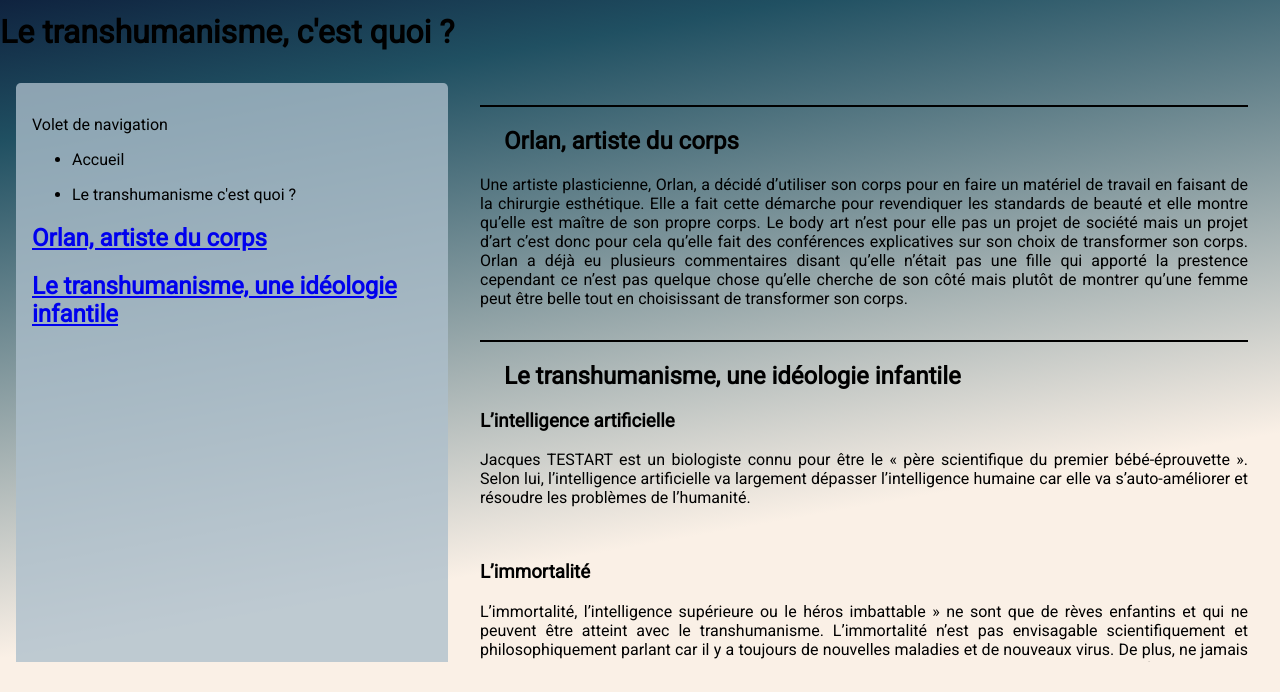
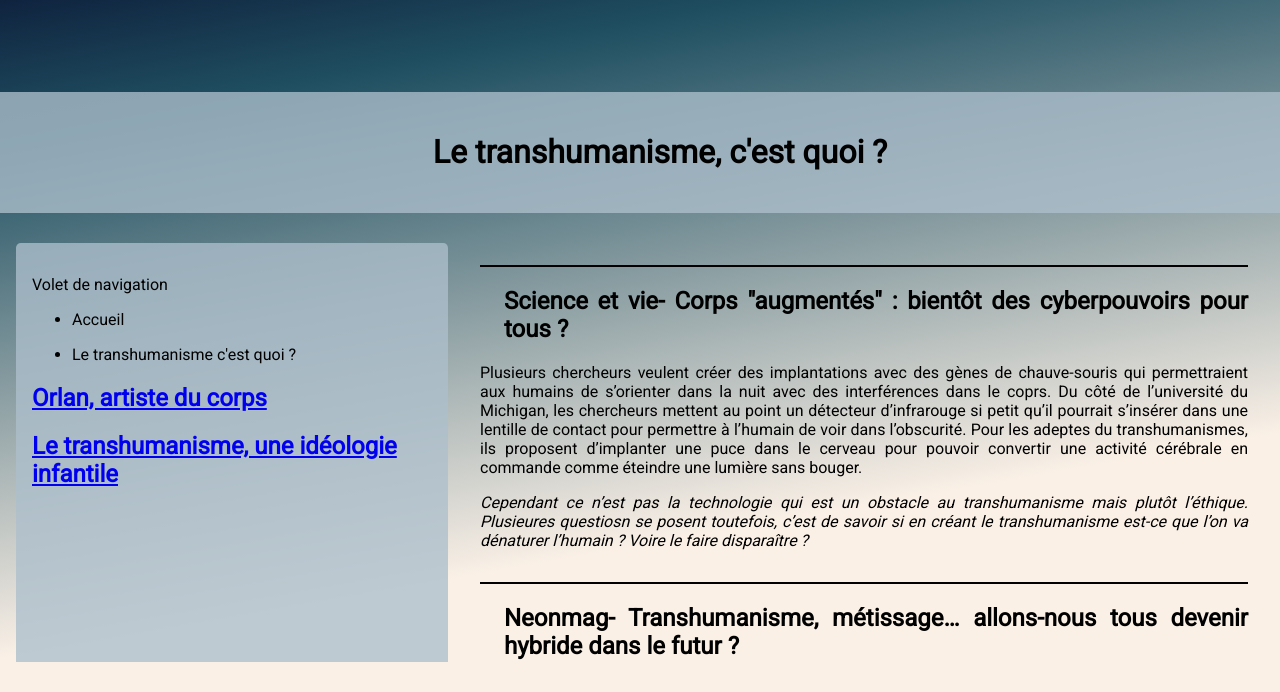
Before and after one commit to wldl/ptut, a plain HTML site: page public/cestquoi.html in a window 1280 px wide. Shown: the part 108-800 px from the top of the page. Drawn offline with Linux system fonts and the light colour scheme.

Commit message:
c'est quoi
remplissage article, mise en place bandeau titre

```diff
--- a/public/cestquoi.html
+++ b/public/cestquoi.html
@@ -55,32 +55,59 @@
         </div>
         <div class="lecture">
 
-            		<!-- Article 1 -->
-			<div class="article" id="article1">
-
-            <h2>Orlan, artiste du corps</h2>
+            <!-- Article 1-->
+		<div class="article" id="article1">
+		<h2>Science et vie- Corps "augmentés" : bientôt des cyberpouvoirs pour tous ? </h2>
 
 
-				<p>Une artiste plasticienne, Orlan, a décidé d’utiliser son corps pour en faire un matériel de travail en faisant de la chirurgie esthétique.
-				Elle a fait cette démarche pour revendiquer les standards de beauté et elle montre qu’elle est maître de son propre corps.
-				Le body art n’est pour elle pas un projet de société mais un projet d’art c’est donc pour cela qu’elle fait des conférences explicatives sur son choix de transformer son corps.
-				Orlan a déjà eu plusieurs commentaires disant qu’elle n’était pas une fille qui apporté la prestence cependant ce n’est pas quelque chose qu’elle cherche de son côté mais plutôt de montrer qu’une femme peut être belle tout en choisissant de transformer son corps.</p>
+					<p>Plusieurs chercheurs veulent créer des implantations avec des gènes de chauve-souris qui permettraient aux humains de s’orienter dans la nuit avec des interférences dans le coprs.
+					Du côté de l’université du Michigan, les chercheurs mettent au point un détecteur d’infrarouge si petit qu’il pourrait s’insérer dans une lentille de contact pour permettre à l’humain de voir dans l’obscurité.
+					Pour les adeptes du transhumanismes, ils proposent d’implanter une puce dans le cerveau pour pouvoir convertir une activité cérébrale en commande comme éteindre une lumière sans bouger.</p>
 
-			</div>
+					<p><em>Cependant ce n’est pas la technologie qui est un obstacle au transhumanisme mais plutôt l’éthique.
+					Plusieures questiosn se posent toutefois, c’est de savoir si en créant le transhumanisme est-ce que l’on va dénaturer l’humain ? Voire le faire disparaître ?</em></p>
+		</div>
 
-			<div class="article" id="article2">
-                    <!-- Article 2 -->
+		<!-- Article 2-->
+		<div class="article" id="article2">
+		<h2>Neonmag- Transhumanisme, métissage… allons-nous tous devenir hybride dans le futur ?</h2>
 
-            <h2>Le transhumanisme, une idéologie infantile</h2>
-                 <h3>L’intelligence artificielle</h3>
-                    <p>Jacques TESTART est un biologiste connu pour être le « père scientifique du premier bébé-éprouvette ».
-					Selon lui, l’intelligence artificielle va largement dépasser l’intelligence humaine car elle va s’auto-améliorer et résoudre les problèmes de l’humanité.</p></br>
-                <h3>L’immortalité</h3>
-                    <p>L’immortalité, l’intelligence supérieure ou le héros imbattable » ne sont que de rèves enfantins et qui ne peuvent être atteint avec le transhumanisme.
-					L’immortalité n’est pas envisagable scientifiquement et philosophiquement parlant car il y a toujours de nouvelles maladies et de nouveaux virus. De plus, ne jamais mourir revindrait à s’ennuyer tout au long des journées car arrivé à une période l’humain aura fait tout ce qui est dans son possible de faire. </br>
-					<strong>De nos jours, on utilise la génétique pour détruire des espèces et mettre des gènes tueurs.</strong></p>
+			<h3>Les découvertes</h3>
 
-			</div>
+				<h4>Les progrès techniques</h4>
+
+					<p>Le passage du XXe au XXIe siècle a vu éclore des progrès techniques et biotechnologiques avec la découverte des groupes sanguins, de l’intelligence artificielle ou encore l’arrivé d’internet.
+					</p>
+
+				<h4>Les modifications </h4>
+
+					<p>Ces progrès ont permit de voir <em>3 modifications possible</em> du corps :</p>
+					<ol>
+						<li>Les modifications par sciences cognitives</li>
+						<li>Les modifications par biotechnologies</li>
+						<li>Les modifications par robotique</li>
+					</ol>
+			<h3>La perfection</h3>
+
+					<p>La poursuite de la perfection condamnerait l’humanité dans une course indéfinie aux progrès technologiques
+					<strong>sans prendre le temps de réfléchir aux nouveaux modes de vie qu’ils impliquent. </strong>
+					L’Homme n’est pas finit mais en continuelle hybridation.</p>
+		</div>
+
+		<!-- Article 3-->
+		<div class="article" id="article3">
+		<h2>UP Magazine- Comment le transhumanisme voudrait fabriquer l’élite du futur </h2>
+
+
+					<p>Le transhumanisme permettrait d’améliorer des capacités cognitives.
+					Pour cela, grâce au transhumanisme nous pourrions utiliser des interfaces cerveau-ordinateur pour se connecter à une intelligence artificielle.
+					De plus, la création de nanorobots pourraient être implanter dans le coprs pour contrôler notre santé.
+					Cepandant ces technologies
+
+					<em>deviendront davantage intrusives et s’intégreront parfaitement à notre coprs.</em>
+
+					En continuité, les pays se ruent à la création d’une IA super-intelligente ce qui cause une nature compétitive et qui pourrait se traduire par une course aux armements.</p>
+		</div>
 
         </div>
     </div>
--- a/public/style.css
+++ b/public/style.css
@@ -119,6 +119,20 @@ html, body {
 				padding-top: 5.5%;
 			}
 
+			/*Titre de page*/
+
+			.bandeauTitrePage{
+				width : 100%;
+				margin-top : 100px;
+				margin-bottom : 20px;
+				background-color : rgba(174, 191, 204, 0.781);
+				padding : 20px;
+			}
+
+			.titrePage{
+				text-align : center;
+			}
+
 /*VOLET DE NAVIGATION*/
 
 	.volet {
@@ -215,6 +229,8 @@ html, body {
 
 /*ARTICLES*/
 
+
+
 	.lecture {
 		max-width: 60%;
 		padding: 2em;
```
Also changed, not shown: public/Article.html (+0 -46 lines).
